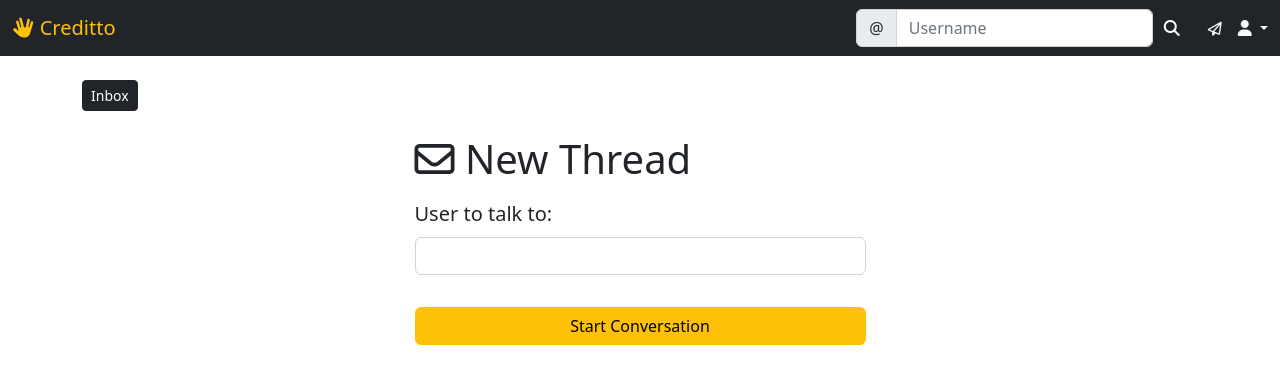
After one commit to maxt86/creditto, a Django app: page /social/newthread/ in a window 1280 px wide. The commit adds this page. Shown: the top 384 px of the page. Run offline with Django 4.2, Linux system fonts and the light colour scheme; the visitor is signed in with stand-in values (Sample User, id 1); data that the repository does not hold is empty; some libraries are stand-ins or nearby versions.

Commit message:
Add basic chat system

```diff
--- a/creditto/landing/templates/landing/nav.html
+++ b/creditto/landing/templates/landing/nav.html
@@ -21,6 +21,9 @@
         </form>
         {% if request.user.is_authenticated %}
         {% show_notifications %}
+        <div class="nav-item">
+          <a class="btn btn-sm btn-cleardefaults px-0 text-light inbox-icon" href="{% url 'conversations' %}"><i class="far fa-paper-plane"></i></a>
+        </div>
         <div class="nav-item dropdown">
           <a class="nav-link dropdown-toggle text-light" role="button" aria-expanded="false" data-bs-toggle="dropdown">
             <i class="fas fa-user"></i>
--- a/creditto/social/admin.py
+++ b/creditto/social/admin.py
@@ -4,9 +4,11 @@ from .models import Profile
 from .models import Post
 from .models import Comment
 from .models import Notification
+from .models import Thread
 
 
 admin.site.register(Profile)
 admin.site.register(Post)
 admin.site.register(Comment)
 admin.site.register(Notification)
+admin.site.register(Thread)
--- a/creditto/social/forms.py
+++ b/creditto/social/forms.py
@@ -2,6 +2,7 @@ from django import forms
 
 from .models import Post
 from .models import Comment
+from .models import Message
 
 
 class PostForm(forms.ModelForm):
@@ -34,3 +35,18 @@ class CommentForm(forms.ModelForm):
     class Meta:
         model = Comment
         fields = ['comment']
+
+
+class ThreadForm(forms.Form):
+    username = forms.CharField(label='', max_length=100)
+
+
+class MessageForm(forms.ModelForm):
+
+    content = forms.CharField(label='', max_length=1000)
+
+    image = forms.ImageField(label='', required=False)
+
+    class Meta:
+        model = Message
+        fields = ['content', 'image']
--- a/creditto/social/models.py
+++ b/creditto/social/models.py
@@ -70,7 +70,22 @@ class Comment(models.Model):
         return self.parent is None
 
 
-NotificationType = Enum('NotificationType', 'LIKE COMMENT FOLLOW')
+class Thread(models.Model):
+    user = models.ForeignKey(User, on_delete=models.CASCADE, related_name='+')
+    receiver = models.ForeignKey(User, on_delete=models.CASCADE, related_name='+')
+
+
+class Message(models.Model):
+    thread = models.ForeignKey('Thread', on_delete=models.CASCADE, related_name='+', blank=True, null=True)
+    sender = models.ForeignKey(User, on_delete=models.CASCADE, related_name='+')
+    receiver = models.ForeignKey(User, on_delete=models.CASCADE, related_name='+')
+    date = models.DateTimeField(default=timezone.now)
+    content = models.CharField(max_length=1000)
+    image = models.ImageField(upload_to='uploads/msgpics', blank=True, null=True)
+    viewed = models.BooleanField(default=False)
+
+
+NotificationType = Enum('NotificationType', 'LIKE COMMENT FOLLOW MESSAGE')
 
 class Notification(models.Model):
     sender = models.ForeignKey(User, on_delete=models.CASCADE, related_name='notification_from', null=True)
@@ -79,4 +94,5 @@ class Notification(models.Model):
     date = models.DateTimeField(default=timezone.now)
     post = models.ForeignKey('Post', on_delete=models.CASCADE, related_name='+', blank=True, null=True)
     comment = models.ForeignKey('Comment', on_delete=models.CASCADE, related_name='+', blank=True, null=True)
+    thread = models.ForeignKey('Thread', on_delete=models.CASCADE, related_name='+', blank=True, null=True)
     viewed = models.BooleanField(default=False)
--- a/creditto/social/templates/social/notifications.html
+++ b/creditto/social/templates/social/notifications.html
@@ -24,6 +24,8 @@
             {% elif notification.notification_type == 2 %}
               replied to your <a class="text-decoration-none" href="{% url 'post-notification' notification.comment.post.pk notification.pk %}">comment</a>
             {% endif %}
+          {% elif notification.thread %}
+            sent you a <a class="text-decoration-none" href="{% url 'thread-notification' notification.thread.pk notification.pk %}">message</a>
           {% else %}
             started following you
           {% endif %}
--- a/creditto/social/templates/social/profile.html
+++ b/creditto/social/templates/social/profile.html
@@ -11,7 +11,10 @@
       {% if profile.name %}
       {{ profile.name }}
       {% endif %}
-      <strong>@{{ profile.user.username }}</strong>
+      <form class="d-inline" action="{% url 'thread-create' %}">
+        <input type="hidden" name="u" value="{{ profile.user.username }}">
+        <button class="btn-cleardefaults p-0"><strong>@{{ profile.user.username }}</strong></button>
+      </form>
       {% if request.user == user %}
       <a href="{% url 'profile-edit' profile.pk %}" class="text-warning"><i class="far fa-edit"></i></a>
       {% endif %}
--- /dev/null
+++ b/creditto/social/templates/social/thread_create.html
@@ -0,0 +1,38 @@
+{% extends 'landing/base.html' %}
+
+{% load crispy_forms_tags %}
+
+{% block content %}
+<div class="row mb-4">
+  <div class="col-md-5 col-sm-6">
+    <a class="btn btn-dark btn-sm shadow-none" href="{% url 'conversations' %}">Inbox</a>
+  </div>
+</div>
+
+<div class="row justify-content-center mb-2">
+  <div class="col-md-5 col-sm-12">
+    <h1 class="display-6">
+      <i class="far fa-envelope thread-icon"></i>
+      New Thread
+    </h1>
+  </div>
+</div>
+
+<div class="row justify-content-center">
+  <div class="col-md-5 sol-sm-12">
+    {% if errors %}
+    {% for error in errors %}
+    <div class="alert alert-danger">{{ error }}</div>
+    {% endfor %}
+    {% endif %}
+    <p class="lead mb-2">User to talk to:</p>
+    <form method="post">
+      {% csrf_token %}
+      {{ form|crispy }}
+      <div class="d-grid gap-2">
+        <button class="btn btn-warning mt-3 mb-4" type="submit">Start Conversation</button>
+      </div>
+    </form>
+  </div>
+</div>
+{% endblock content %}
--- a/creditto/social/urls.py
+++ b/creditto/social/urls.py
@@ -20,6 +20,11 @@ from .views import CommentDeleteView
 from .views import CommentLikeView
 from .views import CommentDislikeView
 from .views import NotificationDeleteView
+from .views import ConversationsView
+from .views import ThreadCreateView
+from .views import ThreadView
+from .views import ThreadNotificationView
+from .views import MessageCreateView
 
 
 urlpatterns = [
@@ -47,5 +52,11 @@ urlpatterns = [
     path('post/<int:post_pk>/comment/<int:pk>/like/', CommentLikeView.as_view(), name='comment-like'),
     path('post/<int:post_pk>/comment/<int:pk>/dislike/', CommentDislikeView.as_view(), name='comment-dislike'),
 
-    path('notified/<int:pk>/', NotificationDeleteView.as_view(), name='notification-delete')
+    path('inbox/', ConversationsView.as_view(), name='conversations'),
+    path('newthread/', ThreadCreateView.as_view(), name='thread-create'),
+    path('thread/<int:pk>/', ThreadView.as_view(), name='thread'),
+    path('thread/<int:thread_pk>/notified/<int:pk>/', ThreadNotificationView.as_view(), name='thread-notification'),
+    path('thread/<int:pk>/newmessage/', MessageCreateView.as_view(), name='message-create'),
+
+    path('notified/<int:pk>/', NotificationDeleteView.as_view(), name='notification-delete'),
 ]
--- a/creditto/social/views.py
+++ b/creditto/social/views.py
@@ -6,6 +6,8 @@ from django.shortcuts import render
 from django.shortcuts import redirect
 
 from django.urls import reverse_lazy
+
+from django.contrib.auth.models import User
 
 from django.contrib.auth.mixins import LoginRequiredMixin
 from django.contrib.auth.mixins import UserPassesTestMixin
@@ -17,9 +19,13 @@ from .models import Profile
 from .models import Post
 from .models import Comment
 from .models import NotificationType, Notification
+from .models import Thread
+from .models import Message
 
 from .forms import PostForm
 from .forms import CommentForm
+from .forms import ThreadForm
+from .forms import MessageForm
 
 
 class SearchView(View):
@@ -457,3 +463,125 @@ class NotificationDeleteView(LoginRequiredMixin, View):
         notification.save()
 
         return HttpResponse('success', content_type='text/plain')
+
+
+class ConversationsView(LoginRequiredMixin, View):
+
+    def get(self, request, *args, **kwargs):
+        threads = Thread.objects.filter(
+            Q(user=request.user)
+            | Q(receiver=request.user)
+        )
+
+        context = {
+            'threads': threads,
+        }
+        return render(request, 'social/conversations.html', context)
+
+
+class ThreadCreateView(LoginRequiredMixin, View):
+
+    def get(self, request, *args, **kwargs):
+        form = ThreadForm(initial={
+            'username': self.request.GET.get('u', ''),
+        })
+
+        context = {
+            'form': form,
+        }
+        return render(request, 'social/thread_create.html', context)
+
+    def post(self, request, *args, **kwargs):
+        form = ThreadForm(request.POST)
+
+        username = request.POST.get('username')
+
+        try:
+            receiver = User.objects.get(username=username)
+
+            if request.user == receiver:
+                raise ValueError()
+
+            if Thread.objects.filter(user=request.user, receiver=receiver).exists():
+                thread = Thread.objects.filter(user=request.user, receiver=receiver)[0]
+                return redirect('thread', pk=thread.pk)
+            elif Thread.objects.filter(user=receiver, receiver=request.user).exists():
+                thread = Thread.objects.filter(user=receiver, receiver=request.user)[0]
+                return redirect('thread', pk=thread.pk)
+
+            if form.is_valid():
+                thread = Thread(
+                    user=request.user,
+                    receiver=receiver,
+                )
+                thread.save()
+
+                return redirect('thread', pk=thread.pk)
+        except:
+            context = {
+                'form': form,
+                'errors': [
+                    'Invalid username'
+                ],
+            }
+            return render(request, 'social/thread_create.html', context)
+
+
+class ThreadView(LoginRequiredMixin, View):
+
+    def get(self, request, pk, *args, **kwargs):
+        thread = Thread.objects.get(pk=pk)
+        messages = Message.objects.filter(thread__pk__contains=pk)
+        form = MessageForm()
+
+        context = {
+            'thread': thread,
+            'messages': messages,
+            'form': form,
+        }
+        return render(request, 'social/thread.html', context)
+
+
+class ThreadNotificationView(LoginRequiredMixin, View):
+
+    def get(self, request, thread_pk, pk, *args, **kwargs):
+        notification = Notification.objects.get(pk=pk)
+
+        if request.user != notification.receiver:
+            return HttpResponse('failed', content_type='text/plain')
+
+        thread = Thread.objects.get(pk=thread_pk)
+
+        notification.viewed = True
+        notification.save()
+
+        return redirect('thread', pk=thread_pk)
+
+
+class MessageCreateView(LoginRequiredMixin, View):
+
+    def post(self, request, pk, *args, **kwargs):
+        form = MessageForm(request.POST, request.FILES)
+
+        thread = Thread.objects.get(pk=pk)
+
+        if request.user == thread.receiver:
+            receiver = thread.user
+        else:
+            receiver = thread.receiver
+
+        if form.is_valid():
+            message = form.save(commit=False)
+            message.sender = request.user
+            message.receiver = receiver
+            message.thread = thread
+            message.save()
+
+            notification = Notification.objects.create(
+                sender=request.user,
+                receiver=receiver,
+                notification_type=NotificationType.MESSAGE.value,
+                thread=thread,
+            )
+
+        return redirect('thread', pk=pk)
--- a/creditto/static/css/style.css
+++ b/creditto/static/css/style.css
@@ -23,3 +23,20 @@
 .post-picture {
   max-height: 20rem;
 }
+
+.inbox-icon {
+  transition: .5s;
+}
+
+.inbox-icon:hover {
+  color: rgb(var(--bs-primary-rgb)) !important;
+}
+
+.message {
+  width: 60%;
+}
+
+.message-picture {
+  max-width: 60%;
+  max-height: 10rem;
+}
```
Also changed, not shown: creditto/social/templates/social/conversations.html (added, +51 -0 lines), creditto/social/templates/social/thread.html (added, +83 -0 lines), creditto/social/migrations/0012_thread_message.py (added), creditto/social/migrations/0013_notification_thread.py (added), creditto/social/migrations/0014_alter_message_image.py (added), 1 other file.
